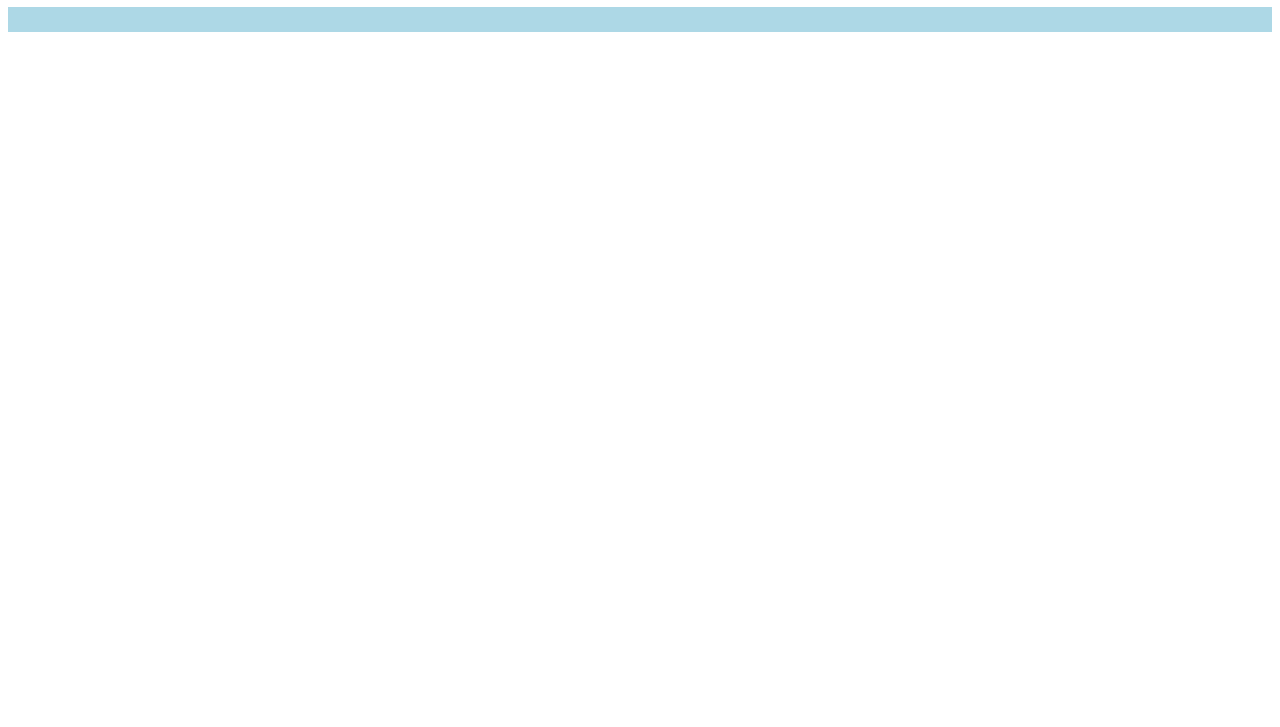
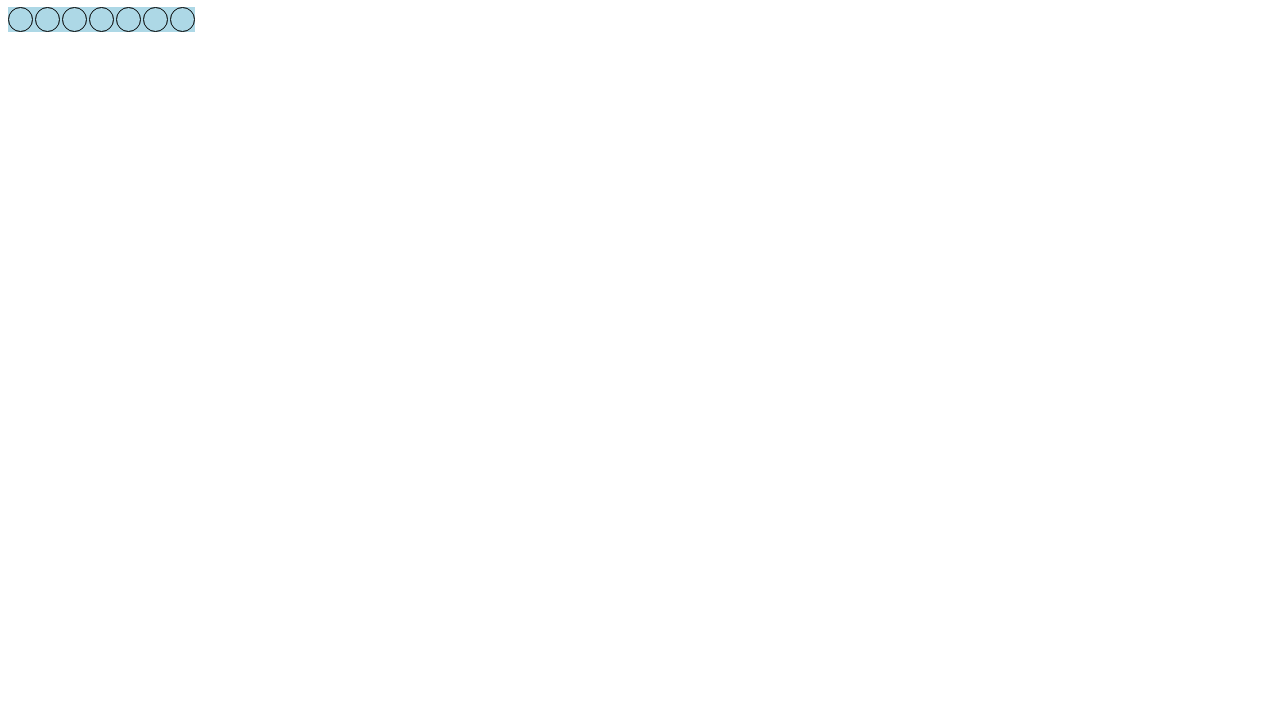
Before and after one commit to ufjf-dcc202/ufjf-dcc202-2025-1-b-atv05-RianCQ, a plain HTML site: page index.html in a window 1280 px wide. Shown: the part 73-800 px from the top of the page. Drawn offline with Linux system fonts and the light colour scheme.

Commit message:
adiciona estilo aos discos

```diff
--- a/index.html
+++ b/index.html
@@ -15,6 +15,11 @@
             gap: 2px;
             min-height: 25px;
             background-color: lightblue;
+            width: fit-content;
+        }
+        .disco{
+            border: 1px solid black;
+            border-radius: 50%;
         }
     </style>
 </head>
```
